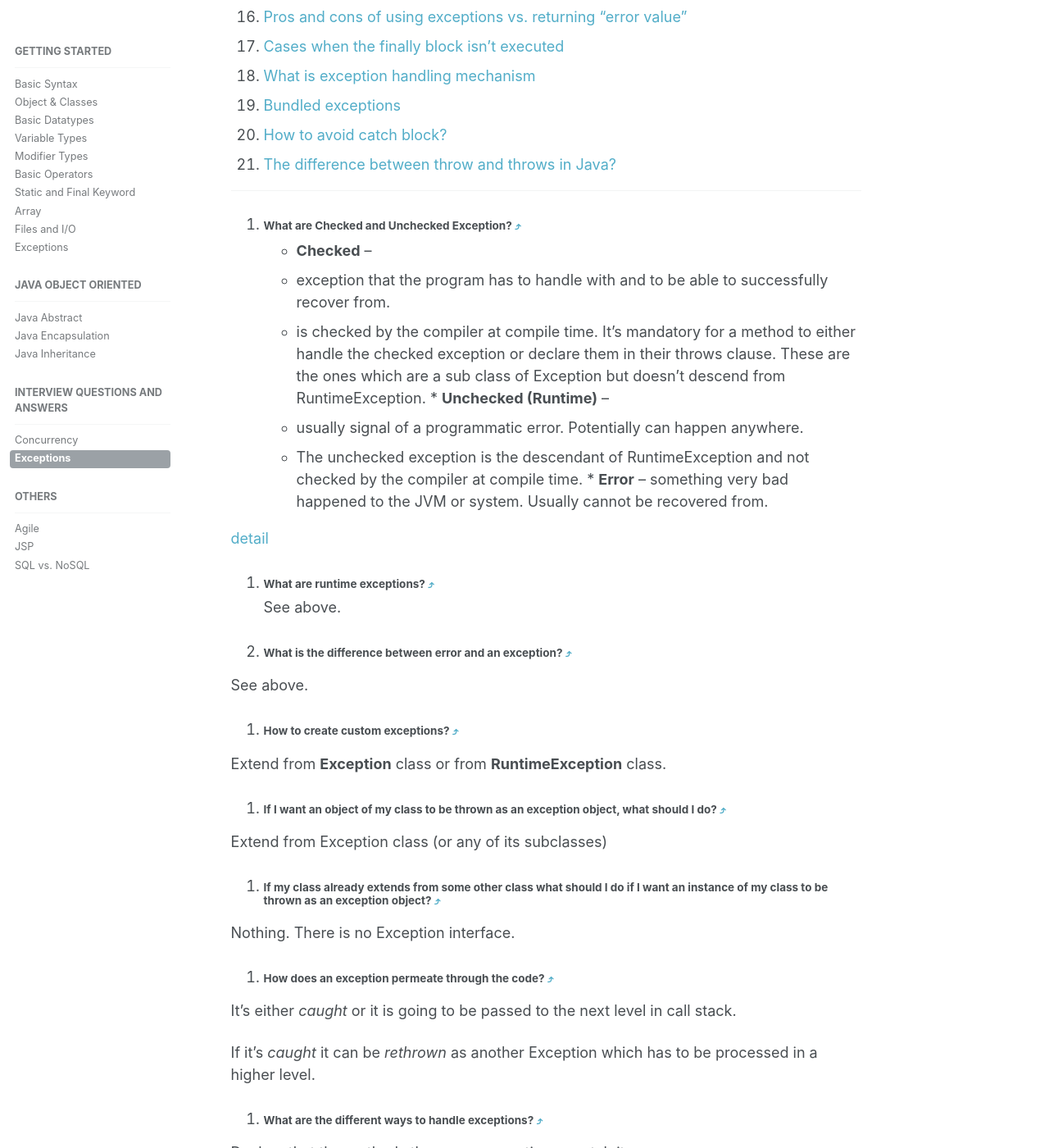
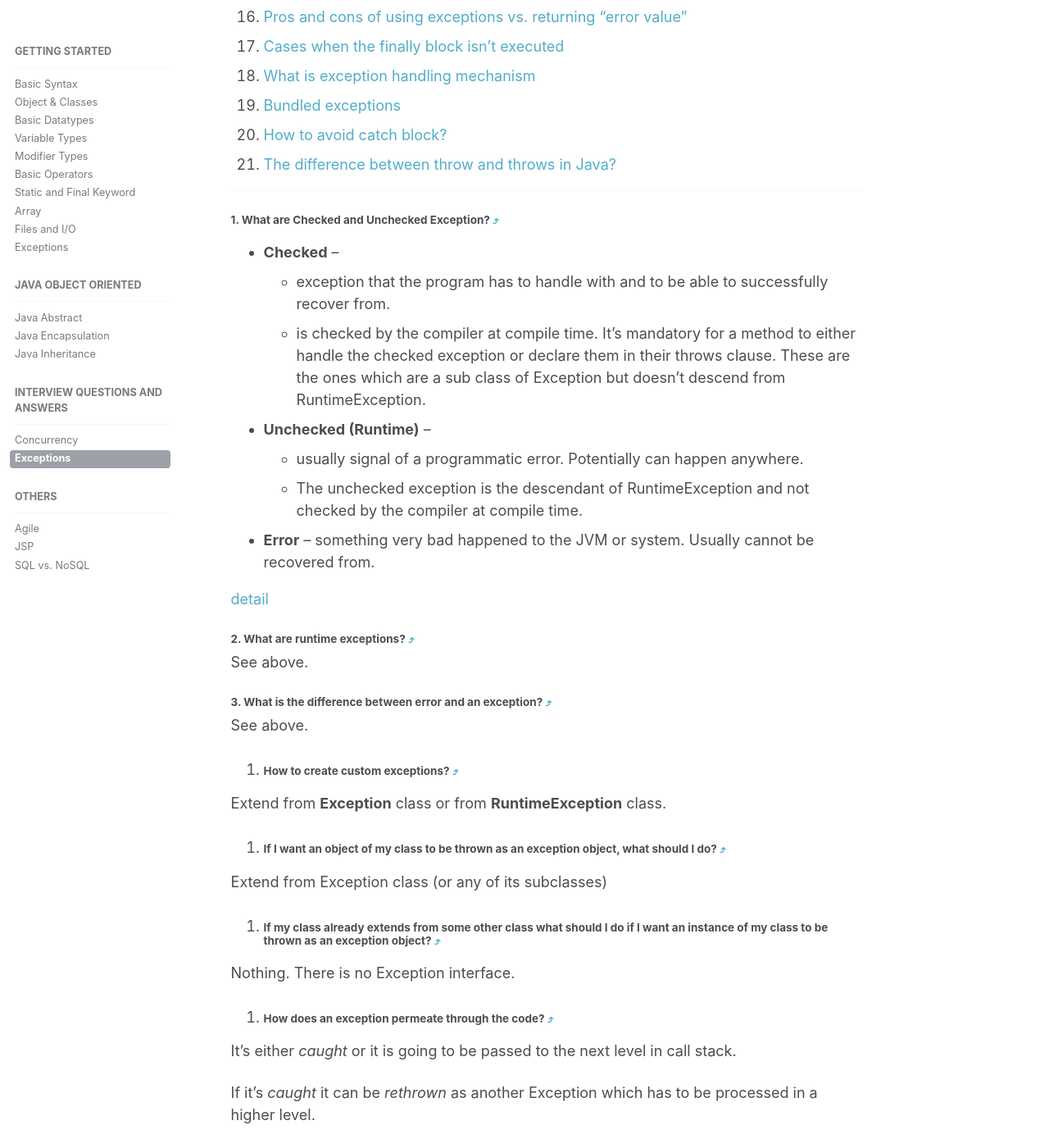
Before and after one commit to sonnyit/java, a Jekyll site: the page built from _posts/2016-06-14-ji-exceptions.md, in a window 1280 px wide and 1400 px high, scrolled down 951 px. Shown: the whole window at 82% size. Built offline with Jekyll 4.4.1, drawn with Linux system fonts in a browser that asks for light colours; comment, search, counter and statistics services are not loaded.

Commit message:
update anchors

```diff
--- a/_posts/2016-06-14-ji-exceptions.md
+++ b/_posts/2016-06-14-ji-exceptions.md
@@ -12,9 +12,9 @@ Exceptions
 
 List questions:
 
-1. [What are Checked and Unchecked Exception?](#what-are-checked-and-unchecked-exception-)
-1. [What are runtime exceptions?](#what-are-runtime-exceptions-)
-1. [What is the difference between error and an exception?](#what-is-the-difference-between-error-and-an-exception-)
+1. [What are Checked and Unchecked Exception?](#1-what-are-checked-and-unchecked-exception-10548exceptions)
+1. [What are runtime exceptions?](#2-what-are-runtime-exceptions-10548exceptions)
+1. [What is the difference between error and an exception?](#3-what-is-the-difference-between-error-and-an-exception-10548exceptions)
 1. [How to create custom exceptions?](#how-to-create-custom-exceptions-)
 1. [If I want an object of my class to be thrown as an exception object, what should I do?](#if-i-want-an-object-of-my-class-to-be-thrown-as-an-exception-object-what-should-i-do-)
 1. [If my class already extends from some other class what should I do if I want an instance of my class to be thrown as an exception object?](#if-my-class-already-extends-from-some-other-class-what-should-i-do-if-i-want-an-instance-of-my-class-to-be-thrown-as-an-exception-object-)
@@ -35,7 +35,8 @@ List questions:
 1. [The difference between throw and throws in Java?]()
 
 ---
-1. ##### What are Checked and Unchecked Exception? [&#10548;](#exceptions)
+##### 1. What are Checked and Unchecked Exception? [&#10548;](#exceptions)
+
   * **Checked** --
     * exception that the program has to handle with and to be able to successfully recover from.
     * is checked by the compiler at compile time. It's mandatory for a method to either handle the checked exception or declare them in their throws clause. These are the ones which are a sub class of Exception but doesn't descend from RuntimeException.
@@ -46,10 +47,11 @@ List questions:
 
   [detail](http://java67.blogspot.sg/2012/12/difference-between-runtimeexception-and-checked-exception.html)
 
-1. ##### What are runtime exceptions? [&#10548;](#exceptions)
+##### 2. What are runtime exceptions? [&#10548;](#exceptions)
+
   See above.
 
-1. ##### What is the difference between error and an exception? [&#10548;](#exceptions)
+##### 3. What is the difference between error and an exception? [&#10548;](#exceptions)
 
   See above.
 
```
